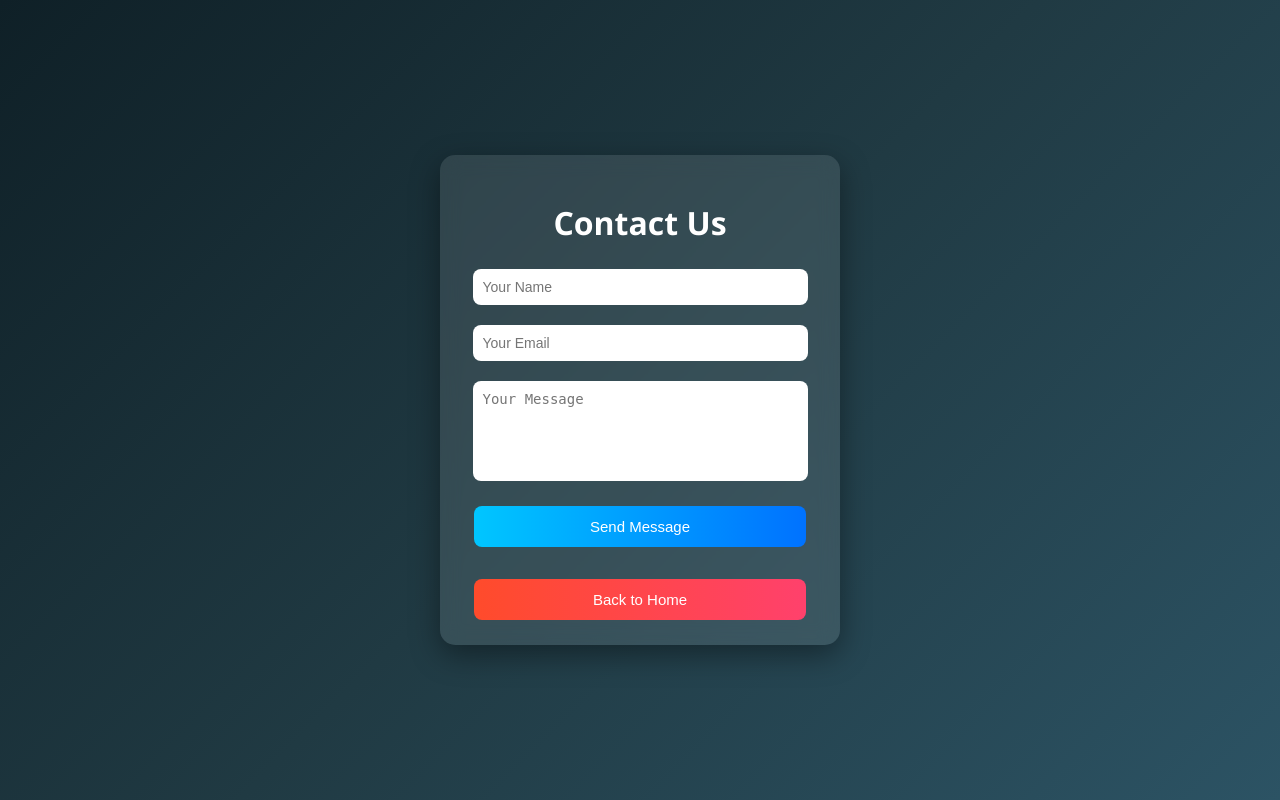
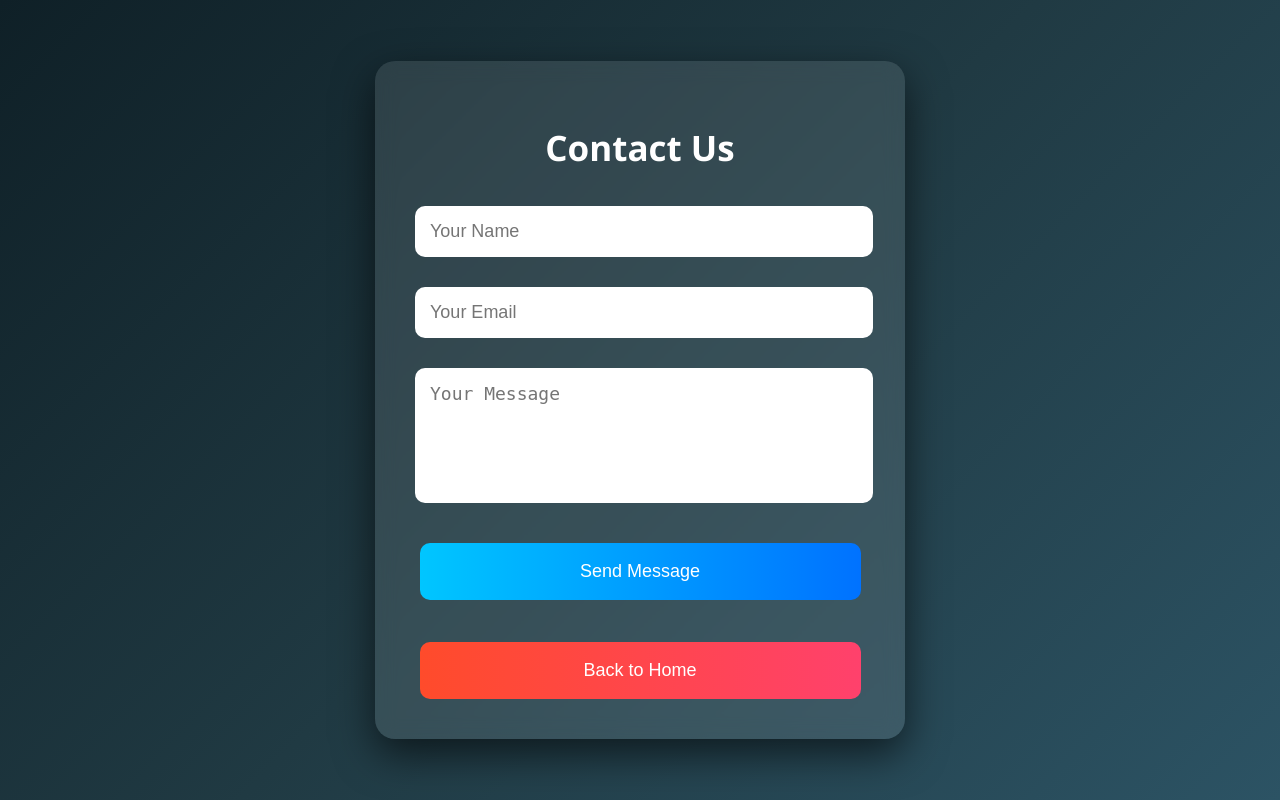
Before and after one commit to ayeshathee/Memory_Matching_Game, a PHP site: page /contact.php in a window 1280 px wide. Run offline with PHP 8.4, Linux system fonts and the light colour scheme.

Commit message:
make some changes in style

```diff
--- a/contact.php
+++ b/contact.php
@@ -34,8 +34,8 @@ if(isset($_POST['submit'])){
 <!DOCTYPE html>
 <html>
 <head>
-    <title>Contact Us</title>
-    <style>
+<title>Contact Us</title>
+<style>
 body {
     font-family: 'Segoe UI', Tahoma, Geneva, Verdana, sans-serif;
     background: linear-gradient(135deg, #0f2027, #203a43, #2c5364);
@@ -47,28 +47,34 @@ body {
 }
 
 .container {
-    width: 350px;
-    padding: 25px;
-    background: rgba(255,255,255,0.1);
-    border-radius: 15px;
+    width: 450px;
+    padding: 40px;
+    background: rgba(255, 255, 255, 0.1);
+    border-radius: 20px;
     backdrop-filter: blur(10px);
-    box-shadow: 0 10px 30px rgba(0,0,0,0.4);
+    box-shadow: 0 15px 40px rgba(0, 0, 0, 0.6);
     text-align: center;
     color: white;
 }
 
+
 h1 {
-    margin-bottom: 15px;
+    margin-bottom: 20px;
+    font-size: 35px;
+    font-weight: 600;
 }
 
+
 input, textarea {
-    width: 90%;
-    padding: 10px;
-    margin: 10px 0;
-    border-radius: 8px;
+    width: 95%;
+    padding: 15px;
+    margin: 15px 0;
+    border-radius: 10px;
     border: none;
     outline: none;
-    font-size: 14px;
+    font-size: 18px;
+    background-color: rgb(255, 255, 255);
+    color: white;
 }
 
 
@@ -78,31 +84,39 @@ textarea {
 
 
 button {
-    width: 95%;
-    padding: 12px;
-    margin-top: 10px;
+    width: 98%;
+    padding: 18px;
+    margin-top: 20px;
     border: none;
-    border-radius: 8px;
+    border-radius: 10px;
     background: linear-gradient(to right, #00c6ff, #0072ff);
     color: white;
-    font-size: 15px;
+    font-size: 18px;
     cursor: pointer;
     transition: 0.3s;
 }
 
 button:hover {
-    transform: scale(1.05);
+    transform: scale(1.1);
     background: linear-gradient(to right, #0072ff, #00c6ff);
 }
 
+
 .back-btn {
+    width: 98%;
     background: linear-gradient(to right, #ff4b2b, #ff416c);
+    padding: 18px;
 }
 
 .back-btn:hover {
     background: linear-gradient(to right, #ff416c, #ff4b2b);
 }
-    </style>
+
+.container > p {
+    font-size: 20px;
+    margin-bottom: 25px;
+}
+</style>
 
 
 </head>
--- a/home.php
+++ b/home.php
@@ -37,7 +37,7 @@ $progress_percent = ($progress / 250) * 100;
 <br>
 <button style="margin-right: 750px;" onclick="window.location='profile.php'">My Profile</button>
 <button onclick="window.location='contact.php'">Contact Us</button>
-<button onclick="logout()" style="position:fixed; top: 20px; right: 20px;">Logout</button>
+<button onclick="logout()" style="position:fixed; top: 20px; right: 20px; background:#f44336">Logout</button>
 <h2>Welcome <?php echo $_SESSION['user_name']; ?></h2>
 
 <p>Level: <?php echo $level; ?></p>
--- a/js/game.js
+++ b/js/game.js
@@ -152,6 +152,9 @@ if(mode === "moves" && moves > moveLimit){
         correct++;
         document.getElementById("correct").innerText = correct;
 
+        firstCard.classList.add("correct-match");
+        secondCard.classList.add("correct-match");
+
         firstCard = null;
         secondCard = null;
 
```
Also changed, not shown: css/style.css (+7 -0 lines).
